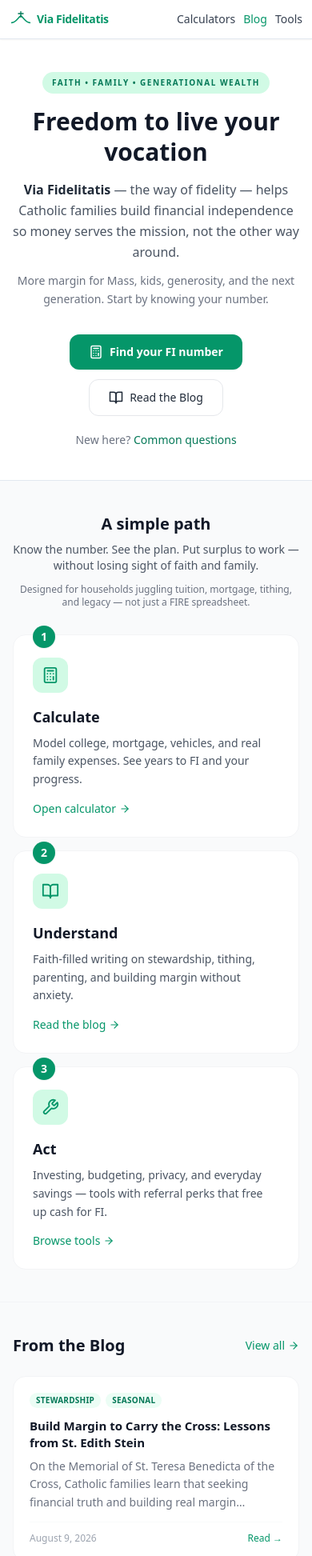
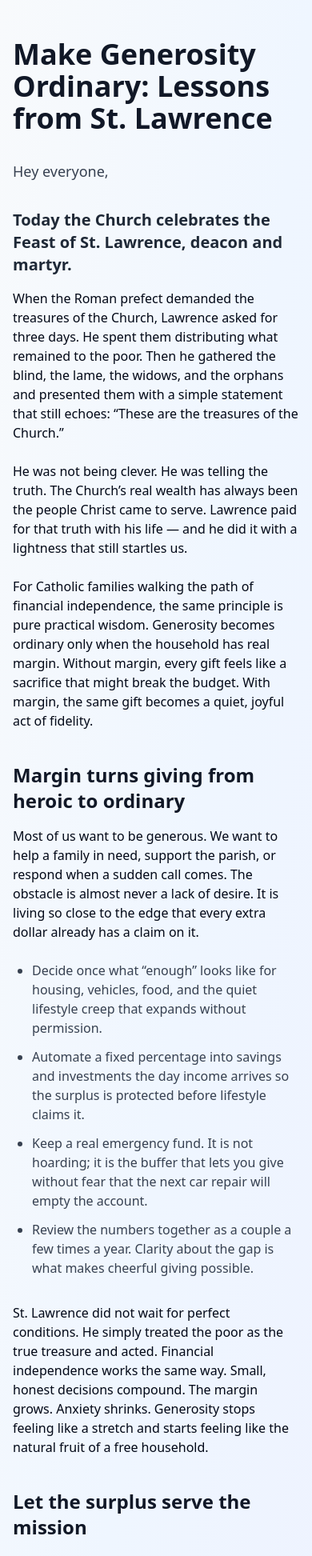
Before and after one commit to daughterpop/super-fi-calc, a React (Vite) app: page /blog/make-generosity-ordinary-lessons-from-st-lawrence in a window 390 px wide. Shown: the top 1945 px of the page at 80% size. Built offline with nearby package versions, Linux system fonts and the light colour scheme.

Commit message:
Add daily blog post: Make Generosity Ordinary: Lessons from St. Lawrence – August 10, 2026

```diff
--- a/src/data/posts.js
+++ b/src/data/posts.js
@@ -1,4 +1,14 @@
 const rawPosts = [
+  {
+    title: 'Make Generosity Ordinary: Lessons from St. Lawrence',
+    date: 'August 10, 2026',
+    dateSort: '2026-08-10',
+    excerpt: 'On the Feast of St. Lawrence, Catholic families learn that real financial margin turns generosity from a heroic stretch into an ordinary, joyful part of daily life — treating the poor as the true treasures of the Church.',
+    readTime: '4 min read',
+    link: '/blog/make-generosity-ordinary-lessons-from-st-lawrence',
+    tags: ['Stewardship', 'Seasonal', 'Tithing', 'Legacy'],
+    featured: false
+  },
   {
     title: 'Build Margin to Carry the Cross: Lessons from St. Edith Stein',
     date: 'August 9, 2026',
--- a/src/main.jsx
+++ b/src/main.jsx
@@ -48,6 +48,7 @@ import SeeTheGloryAheadLessonsFromTheTransfiguration from './pages/see-the-glory
 import BuildMarginToTrustProvidenceLessonsFromStCajetan from './pages/build-margin-to-trust-providence-lessons-from-st-cajetan.jsx';
 import BuildMarginThroughGospelPovertyLessonsFromStDominic from './pages/build-margin-through-gospel-poverty-lessons-from-st-dominic.jsx';
 import BuildMarginToCarryTheCrossLessonsFromStEdithStein from './pages/build-margin-to-carry-the-cross-lessons-from-st-edith-stein.jsx';
+import MakeGenerosityOrdinaryLessonsFromStLawrence from './pages/make-generosity-ordinary-lessons-from-st-lawrence.jsx';
 
 ReactDOM.createRoot(document.getElementById('root')).render(
   <React.StrictMode>
@@ -100,6 +101,7 @@ ReactDOM.createRoot(document.getElementById('root')).render(
           <Route path="/blog/build-margin-to-trust-providence-lessons-from-st-cajetan" element={<BuildMarginToTrustProvidenceLessonsFromStCajetan />} />
           <Route path="/blog/build-margin-through-gospel-poverty-lessons-from-st-dominic" element={<BuildMarginThroughGospelPovertyLessonsFromStDominic />} />
           <Route path="/blog/build-margin-to-carry-the-cross-lessons-from-st-edith-stein" element={<BuildMarginToCarryTheCrossLessonsFromStEdithStein />} />
+          <Route path="/blog/make-generosity-ordinary-lessons-from-st-lawrence" element={<MakeGenerosityOrdinaryLessonsFromStLawrence />} />
 
           <Route path="*" element={<App />} />
         </Routes>
--- /dev/null
+++ b/src/pages/make-generosity-ordinary-lessons-from-st-lawrence.jsx
@@ -0,0 +1,69 @@
+import React from 'react';
+import BlogPostFooter from '../components/BlogPostFooter';
+
+export default function MakeGenerosityOrdinaryLessonsFromStLawrence() {
+  return (
+    <div className="min-h-screen bg-gradient-to-br from-slate-50 via-blue-50 to-indigo-50 py-12 px-4">
+      <div className="max-w-4xl mx-auto prose prose-slate">
+        <h1 className="text-4xl md:text-5xl font-bold text-gray-900 mb-8">
+          Make Generosity Ordinary: Lessons from St. Lawrence
+        </h1>
+
+        <p className="text-lg text-gray-700 mb-8 leading-relaxed">
+          Hey everyone,
+        </p>
+
+        <p className="text-xl font-semibold text-gray-800 mb-4">
+          Today the Church celebrates the Feast of St. Lawrence, deacon and martyr.
+        </p>
+
+        <p className="mb-6">
+          When the Roman prefect demanded the treasures of the Church, Lawrence asked for three days. He spent them distributing what remained to the poor. Then he gathered the blind, the lame, the widows, and the orphans and presented them with a simple statement that still echoes: “These are the treasures of the Church.”
+        </p>
+
+        <p className="mb-6">
+          He was not being clever. He was telling the truth. The Church’s real wealth has always been the people Christ came to serve. Lawrence paid for that truth with his life — and he did it with a lightness that still startles us.
+        </p>
+
+        <p className="mb-6">
+          For Catholic families walking the path of financial independence, the same principle is pure practical wisdom. Generosity becomes ordinary only when the household has real margin. Without margin, every gift feels like a sacrifice that might break the budget. With margin, the same gift becomes a quiet, joyful act of fidelity.
+        </p>
+
+        <h2 className="text-2xl font-bold text-gray-900 mt-10 mb-4">
+          Margin turns giving from heroic to ordinary
+        </h2>
+        <p className="mb-6">
+          Most of us want to be generous. We want to help a family in need, support the parish, or respond when a sudden call comes. The obstacle is almost never a lack of desire. It is living so close to the edge that every extra dollar already has a claim on it.
+        </p>
+
+        <ul className="list-disc pl-6 space-y-3 mb-8 text-gray-700">
+          <li>Decide once what “enough” looks like for housing, vehicles, food, and the quiet lifestyle creep that expands without permission.</li>
+          <li>Automate a fixed percentage into savings and investments the day income arrives so the surplus is protected before lifestyle claims it.</li>
+          <li>Keep a real emergency fund. It is not hoarding; it is the buffer that lets you give without fear that the next car repair will empty the account.</li>
+          <li>Review the numbers together as a couple a few times a year. Clarity about the gap is what makes cheerful giving possible.</li>
+        </ul>
+
+        <p className="mb-6">
+          St. Lawrence did not wait for perfect conditions. He simply treated the poor as the true treasure and acted. Financial independence works the same way. Small, honest decisions compound. The margin grows. Anxiety shrinks. Generosity stops feeling like a stretch and starts feeling like the natural fruit of a free household.
+        </p>
+
+        <h2 className="text-2xl font-bold text-gray-900 mt-10 mb-4">
+          Let the surplus serve the mission
+        </h2>
+        <p className="mb-6">
+          Once the gap appears, the surplus can do two quiet jobs at once: it can grow for the family’s future security, and it can fund the ordinary generosity that marks a Catholic home. Low-cost index funds handle the first. A simple, consistent plan for giving handles the second. The goal is the same one Lawrence lived: a household light enough to move freely and free enough to treat the poor as the Church’s true treasure.
+        </p>
+
+        <p className="text-lg font-medium text-gray-800 mt-10">
+          Financial freedom really is for everyone — including your family.
+        </p>
+
+        <p className="text-gray-700 font-medium mt-6">
+          – Dustin
+        </p>
+
+        <BlogPostFooter />
+      </div>
+    </div>
+  );
+}
```
Also changed, not shown: 2 other files (tests, documents, lock files or other folders).
